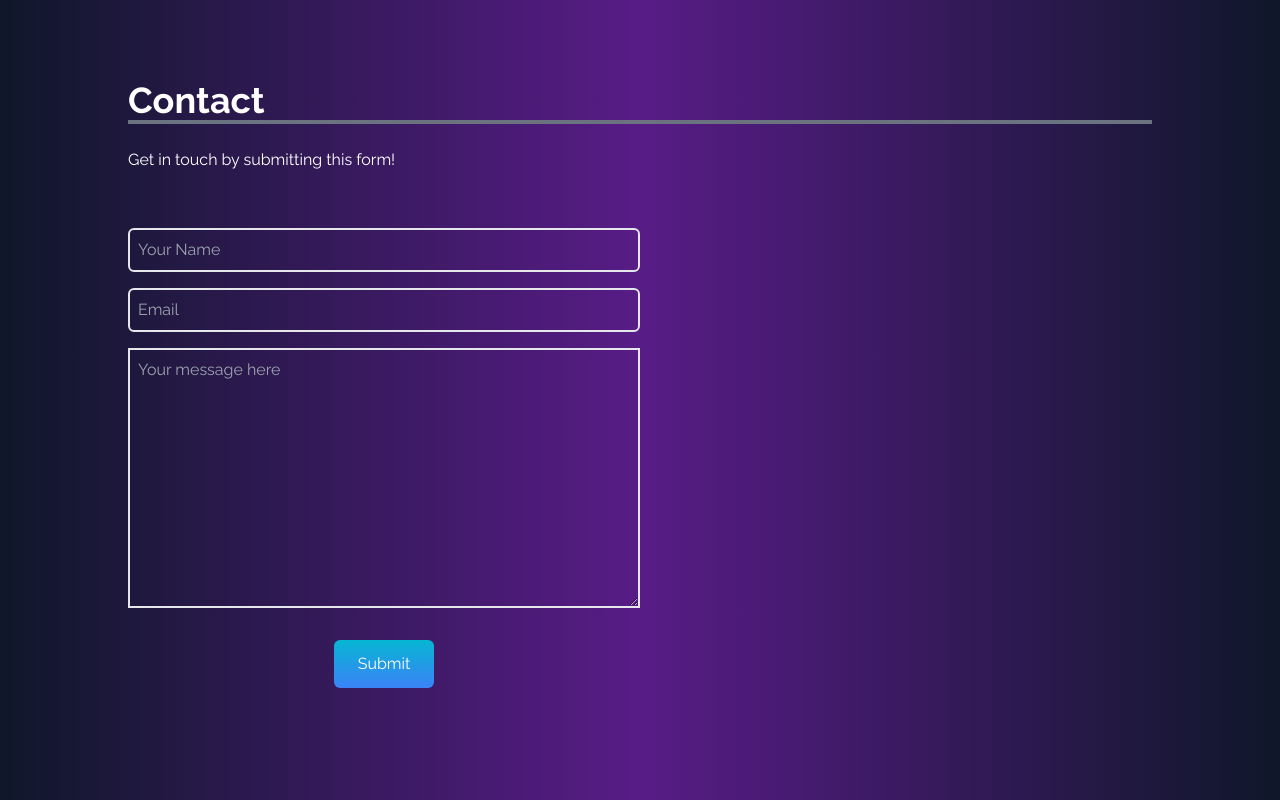
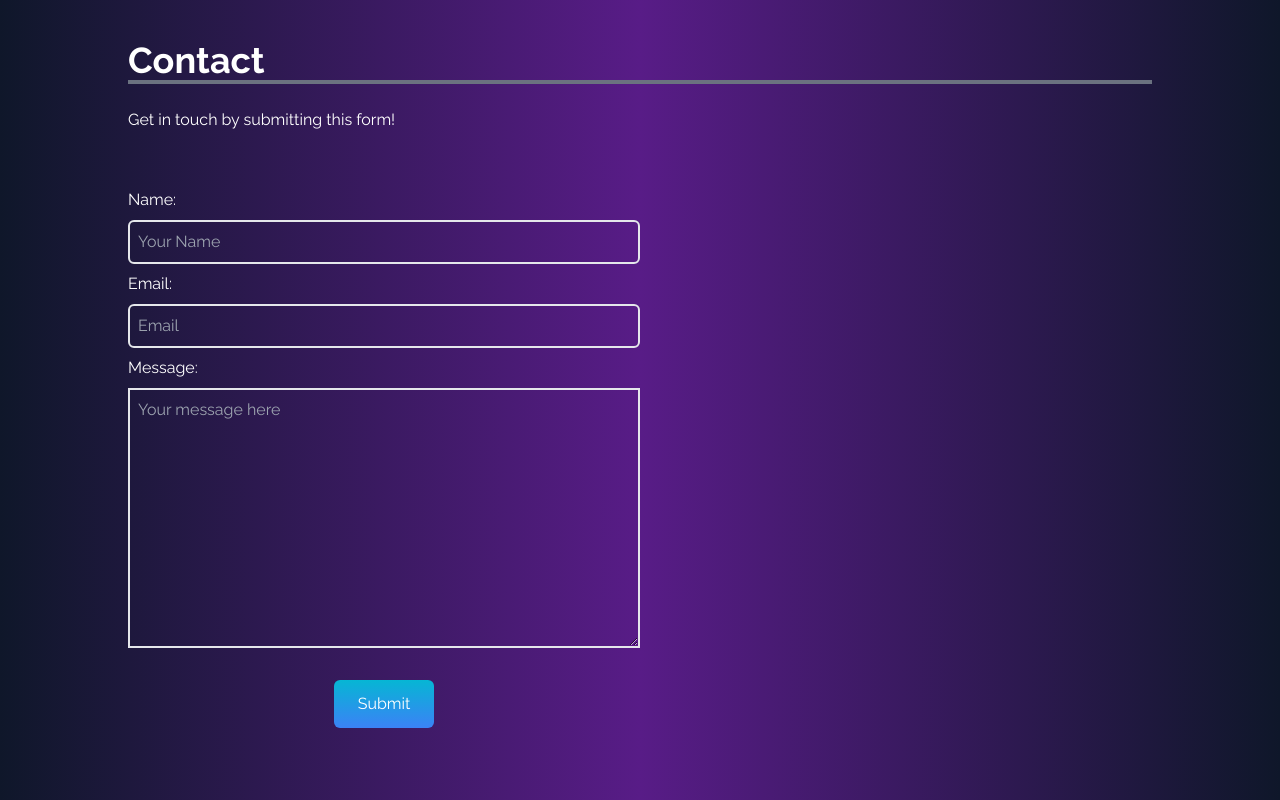
Before and after one commit to martinsliz/LM-Portfolio, a React (Create React App) app: page / in a window 1280 px wide. Shown: the part 3200-4000 px from the top of the page. Built offline with nearby package versions, Linux system fonts and the light colour scheme.

Commit message:
switched to emailjs for form submission

```diff
--- a/package.json
+++ b/package.json
@@ -3,6 +3,7 @@
   "version": "0.1.0",
   "private": true,
   "dependencies": {
+    "@emailjs/browser": "^3.11.0",
     "@testing-library/jest-dom": "^5.16.5",
     "@testing-library/react": "^13.4.0",
     "@testing-library/user-event": "^13.5.0",
--- a/src/components/Contact.jsx
+++ b/src/components/Contact.jsx
@@ -1,6 +1,28 @@
-import React from 'react'
+import React, { useRef } from 'react'
+import emailjs from '@emailjs/browser'
 
 const Contact = () => {
+  const form = useRef()
+
+  const sendEmail = (e) => {
+    e.preventDefault()
+
+    emailjs
+      .sendForm(
+        'YOUR_SERVICE_ID',
+        'YOUR_TEMPLATE_ID',
+        form.current,
+        'YOUR_PUBLIC_KEY'
+      )
+      .then(
+        (result) => {
+          console.log(result.text)
+        },
+        (error) => {
+          console.log(error.text)
+        }
+      )
+  }
   return (
     <div
       name="contact"
@@ -15,29 +37,35 @@ const Contact = () => {
         </div>
         <div className="flex justify-start items-center">
           <form
-            action="https://getform.io/f/32653e32-e14f-48f3-aa69-540a78ee9444"
-            method="POST"
+            ref={form}
+            onSubmit={sendEmail}
             className="flex flex-col w-full md:w-1/2"
           >
+            <label className="mb-2">Name:</label>
             <input
               type="text"
               name="name"
               placeholder="Your Name"
               className="p-2 bg-transparent border-2 rounded-md text-white focus:outline-none"
-            />{' '}
+            />
+            <label className="my-2">Email:</label>
             <input
               type="text"
               name="email"
               placeholder="Email"
-              className="my-4 p-2 bg-transparent border-2 rounded-md text-white focus:outline-none"
+              className="p-2 bg-transparent border-2 rounded-md text-white focus:outline-none"
             />
+            <label className="my-2">Message:</label>
             <textarea
               name="message"
               placeholder="Your message here"
               rows={10}
               className="p-2 bg-transparent border-2 text-white focus:outline-none"
             />
-            <button className="text-white bg-gradient-to-b from-cyan-500 to-blue-500 px-6 py-3 my-8 mx-auto flex items-center rounded-md hover:scale-110 duration-300">
+            <button
+              onClick={sendEmail}
+              className="text-white bg-gradient-to-b from-cyan-500 to-blue-500 px-6 py-3 my-8 mx-auto flex items-center rounded-md hover:scale-110 duration-300"
+            >
               Submit
             </button>
           </form>
```
